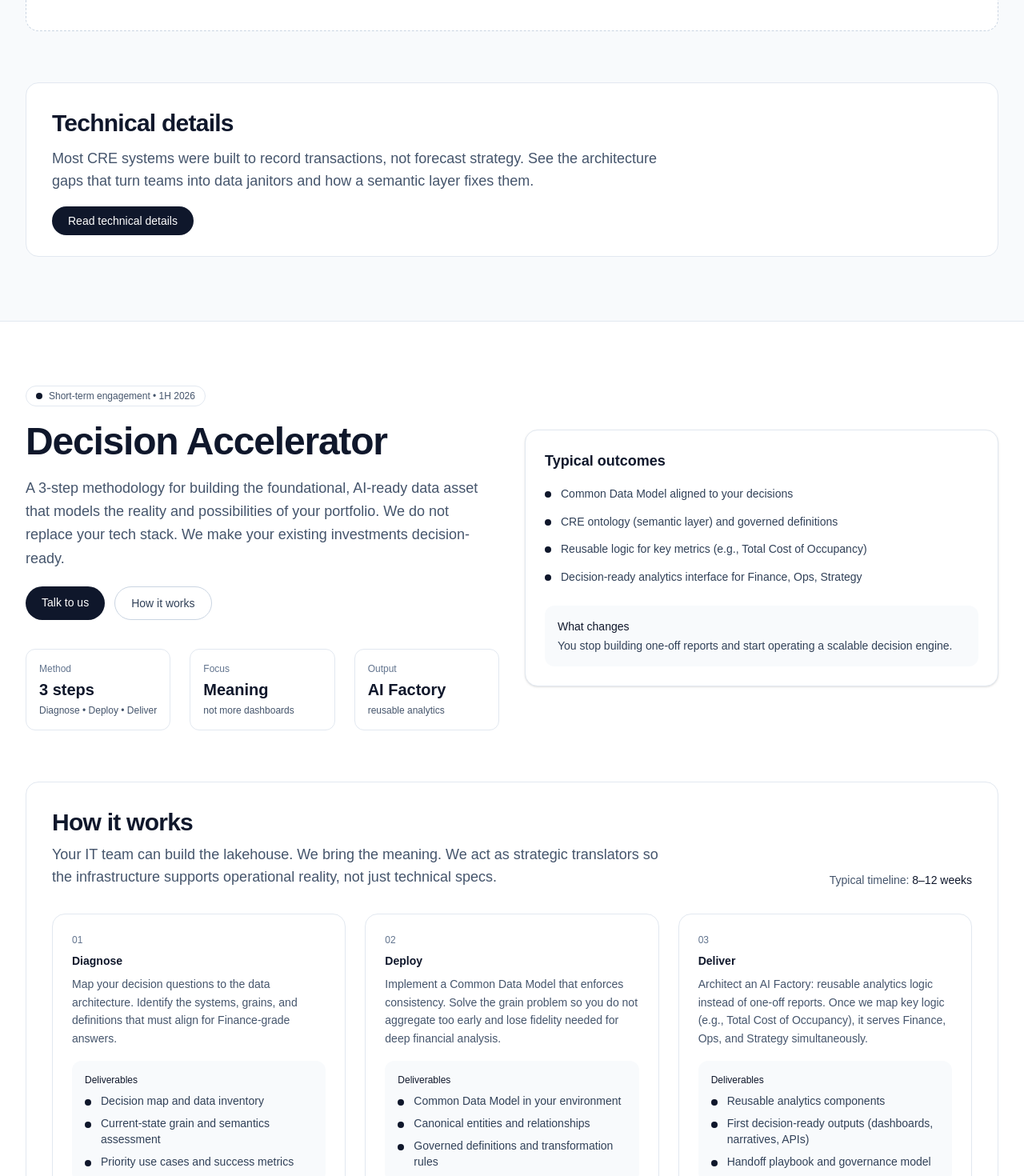
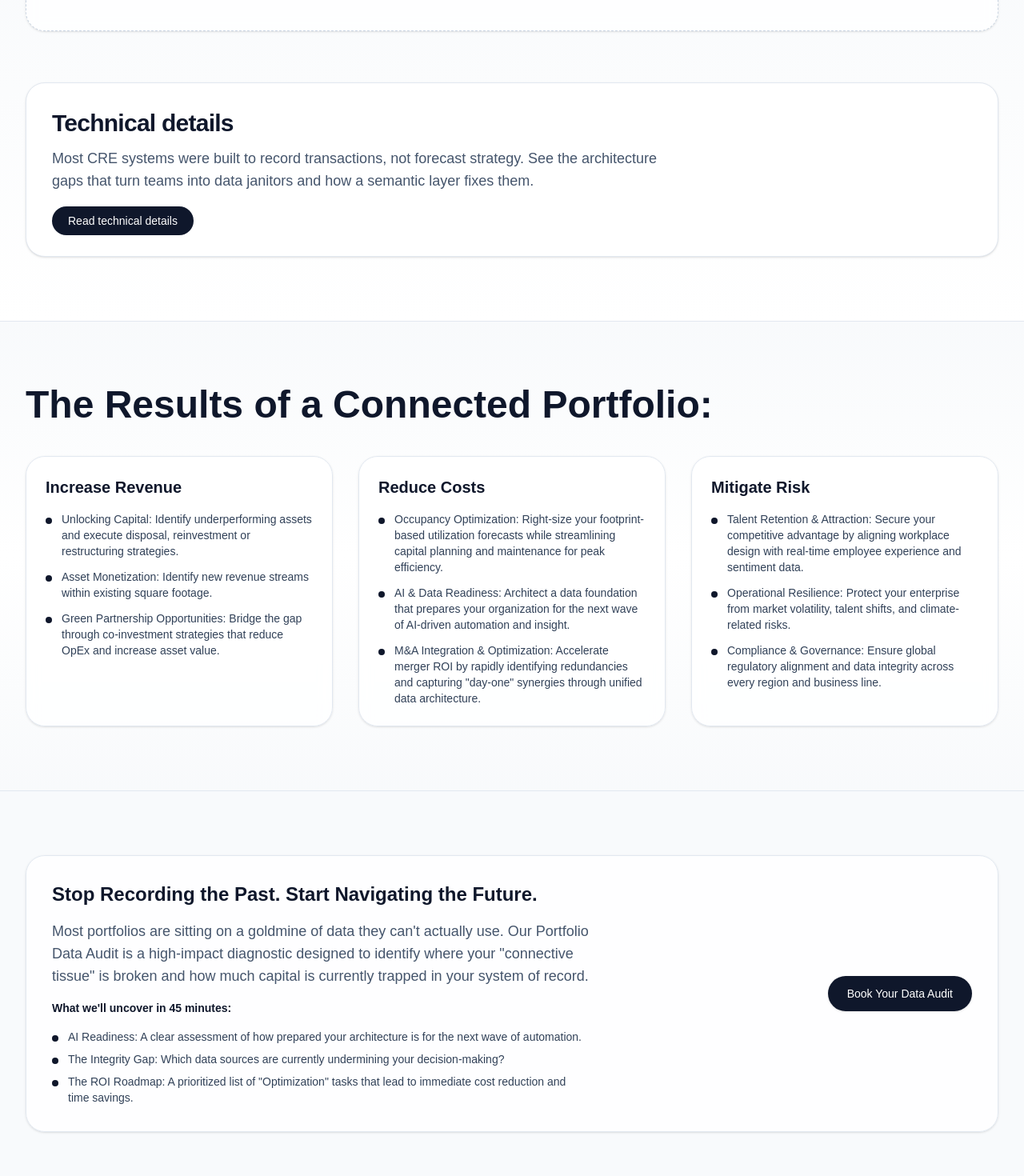
Before and after one commit to gliderhover/cd-consulting-site, a Next.js app: page / in a window 1280 px wide. Shown: the part 1330-2800 px from the top of the page at 80% size. Built offline with nearby package versions, Linux system fonts and the light colour scheme.

Commit message:
design change

```diff
--- a/app/page.tsx
+++ b/app/page.tsx
@@ -244,7 +244,7 @@ export default function Home() {
       {/* Solution */}
       <section
         id="solution"
-        className="scroll-mt-24 border-t border-slate-200 bg-slate-50 py-16 sm:py-20"
+        className="scroll-mt-24 border-t border-slate-200 bg-gradient-to-b from-white via-slate-50 to-white py-16 sm:py-20"
       >
         <Container>
           <section className="space-y-8">
@@ -265,13 +265,13 @@ export default function Home() {
               </div>
             </div>
 
-            <div className="rounded-2xl border border-dashed border-slate-300 bg-white px-6 py-12 text-center text-sm font-semibold text-slate-500">
+            <div className="rounded-3xl border border-dashed border-slate-300 bg-white/80 px-6 py-12 text-center text-sm font-semibold text-slate-500 shadow-sm backdrop-blur">
               {solution.graphicPlaceholder ?? ""}
             </div>
           </section>
 
           <section className="mt-16">
-            <div className="rounded-2xl border border-slate-200 bg-white p-8">
+            <div className="rounded-3xl border border-slate-200 bg-white p-8 shadow-sm">
               <div className="max-w-3xl space-y-3">
                 <h3 className="text-2xl font-semibold tracking-tight text-slate-900 sm:text-3xl">
                   {technicalTeaser.title ?? ""}
@@ -292,6 +292,51 @@ export default function Home() {
             </div>
           </section>
 
+        </Container>
+      </section>
+
+      <GenericSection
+        id="outcomes"
+        content={outcomes}
+        className="border-t border-slate-200 bg-gradient-to-b from-slate-50 via-white to-slate-50"
+      />
+      <section className="border-t border-slate-200 bg-slate-50 py-16 sm:py-20">
+        <Container>
+          <div className="rounded-3xl border border-slate-200 bg-white/80 p-8 shadow-sm backdrop-blur">
+            <div className="flex flex-col gap-6 lg:flex-row lg:items-center lg:justify-between">
+              <div className="max-w-2xl space-y-4">
+                <h3 className="text-xl font-semibold text-slate-900 sm:text-2xl">
+                  {solution.cta?.title ?? ""}
+                </h3>
+                <p className="text-slate-600 sm:text-lg">{solution.cta?.body ?? ""}</p>
+                {solution.cta?.bulletsTitle ? (
+                  <div className="text-sm font-semibold text-slate-900">
+                    {solution.cta.bulletsTitle}
+                  </div>
+                ) : null}
+                {(solution.cta?.bullets ?? []).length > 0 ? (
+                  <ul className="space-y-2 text-sm text-slate-700">
+                    {(solution.cta?.bullets ?? []).map((bullet) => (
+                      <li key={bullet} className="flex gap-3">
+                        <span className="mt-2 h-2 w-2 flex-none rounded-full bg-slate-900" />
+                        <span>{bullet}</span>
+                      </li>
+                    ))}
+                  </ul>
+                ) : null}
+              </div>
+              {solution.cta?.primary?.label && solution.cta?.primary?.href ? (
+                <a
+                  href={solution.cta.primary.href}
+                  target="_blank"
+                  rel="noreferrer"
+                  className="inline-flex w-fit items-center rounded-full bg-slate-900 px-6 py-3 text-sm font-medium text-white shadow-sm transition hover:bg-slate-800"
+                >
+                  {solution.cta.primary.label}
+                </a>
+              ) : null}
+            </div>
+          </div>
         </Container>
       </section>
 
@@ -453,48 +498,6 @@ export default function Home() {
 
       <DiagramSection />
 
-      <GenericSection
-        id="outcomes"
-        content={outcomes}
-        className="border-t border-slate-200 bg-slate-50"
-      />
-      <section className="border-t border-slate-200 bg-slate-50 py-16 sm:py-20">
-        <Container>
-          <div className="rounded-2xl border border-slate-200 bg-slate-50 p-8">
-            <div className="space-y-4">
-              <h3 className="text-xl font-semibold text-slate-900 sm:text-2xl">
-                {solution.cta?.title ?? ""}
-              </h3>
-              <p className="text-slate-600 sm:text-lg">{solution.cta?.body ?? ""}</p>
-              {solution.cta?.bulletsTitle ? (
-                <div className="text-sm font-semibold text-slate-900">
-                  {solution.cta.bulletsTitle}
-                </div>
-              ) : null}
-              {(solution.cta?.bullets ?? []).length > 0 ? (
-                <ul className="space-y-2 text-sm text-slate-700">
-                  {(solution.cta?.bullets ?? []).map((bullet) => (
-                    <li key={bullet} className="flex gap-3">
-                      <span className="mt-2 h-2 w-2 flex-none rounded-full bg-slate-900" />
-                      <span>{bullet}</span>
-                    </li>
-                  ))}
-                </ul>
-              ) : null}
-              {solution.cta?.primary?.label && solution.cta?.primary?.href ? (
-                <a
-                  href={solution.cta.primary.href}
-                  target="_blank"
-                  rel="noreferrer"
-                  className="inline-flex w-fit items-center rounded-full bg-slate-900 px-5 py-2.5 text-sm font-medium text-white hover:bg-slate-800"
-                >
-                  {solution.cta.primary.label}
-                </a>
-              ) : null}
-            </div>
-          </div>
-        </Container>
-      </section>
       <AboutSection content={about} />
       <ContactSection content={contact} />
     </main>
@@ -628,6 +631,7 @@ function GenericSection(props: {
   content: Partial<GenericSectionContent>;
   className?: string;
 }) {
+  const isOutcomes = props.id === "outcomes";
   const className = ["scroll-mt-24", "py-16", "sm:py-20", props.className]
     .filter(Boolean)
     .join(" ");
@@ -643,20 +647,38 @@ function GenericSection(props: {
           </p>
         ) : null}
 
-        <div className="mt-10 grid gap-8">
+        <div className={`mt-10 grid gap-8 ${isOutcomes ? "lg:grid-cols-3" : ""}`}>
           {(props.content.sections ?? []).map((section, index) => (
-            <section key={`${section.heading ?? ""}-${index}`}>
+            <section
+              key={`${section.heading ?? ""}-${index}`}
+              className={
+                isOutcomes
+                  ? "rounded-3xl border border-slate-200 bg-white/80 p-6 shadow-sm backdrop-blur"
+                  : ""
+              }
+            >
+              <div className={isOutcomes ? "space-y-4" : ""}>
                 <h3 className="text-xl font-semibold">{section.heading ?? ""}</h3>
                 {section.body ? (
                   <p className="mt-3 text-slate-600 sm:text-lg">{section.body}</p>
                 ) : null}
                 {(section.bullets ?? []).length > 0 && (
-                <ul className="mt-4 list-disc pl-5 text-slate-600">
+                  <ul className={isOutcomes ? "space-y-3 text-sm text-slate-700" : "mt-4 list-disc pl-5 text-slate-600"}>
                     {(section.bullets ?? []).map((bullet) => (
-                    <li key={bullet}>{bullet}</li>
+                      <li key={bullet} className={isOutcomes ? "flex gap-3" : ""}>
+                        {isOutcomes ? (
+                          <>
+                            <span className="mt-2 h-2 w-2 flex-none rounded-full bg-slate-900" />
+                            <span>{bullet}</span>
+                          </>
+                        ) : (
+                          bullet
+                        )}
+                      </li>
                     ))}
                   </ul>
                 )}
+              </div>
             </section>
           ))}
         </div>
```
Lines whose indentation alone changed are shown as unchanged.
